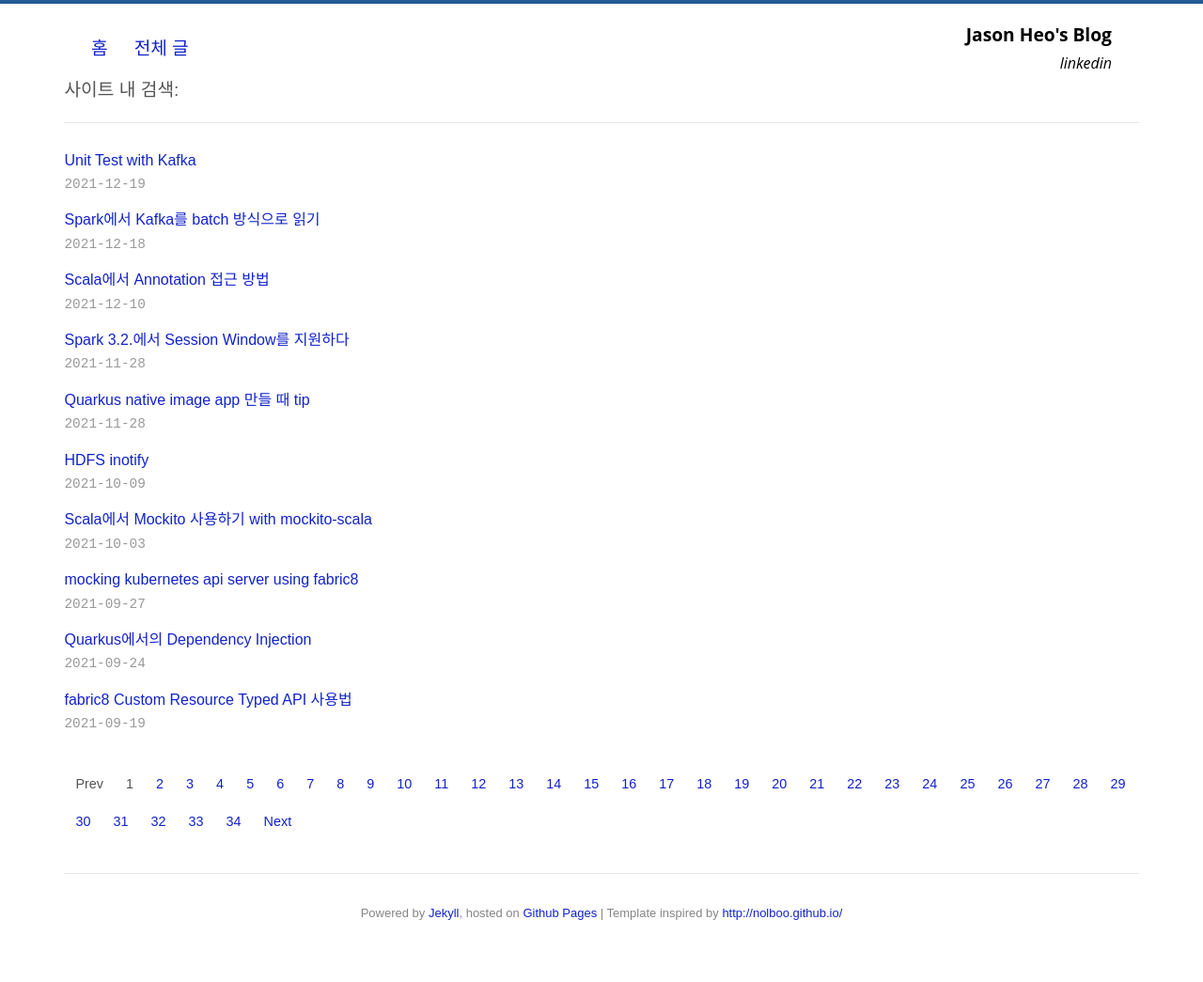
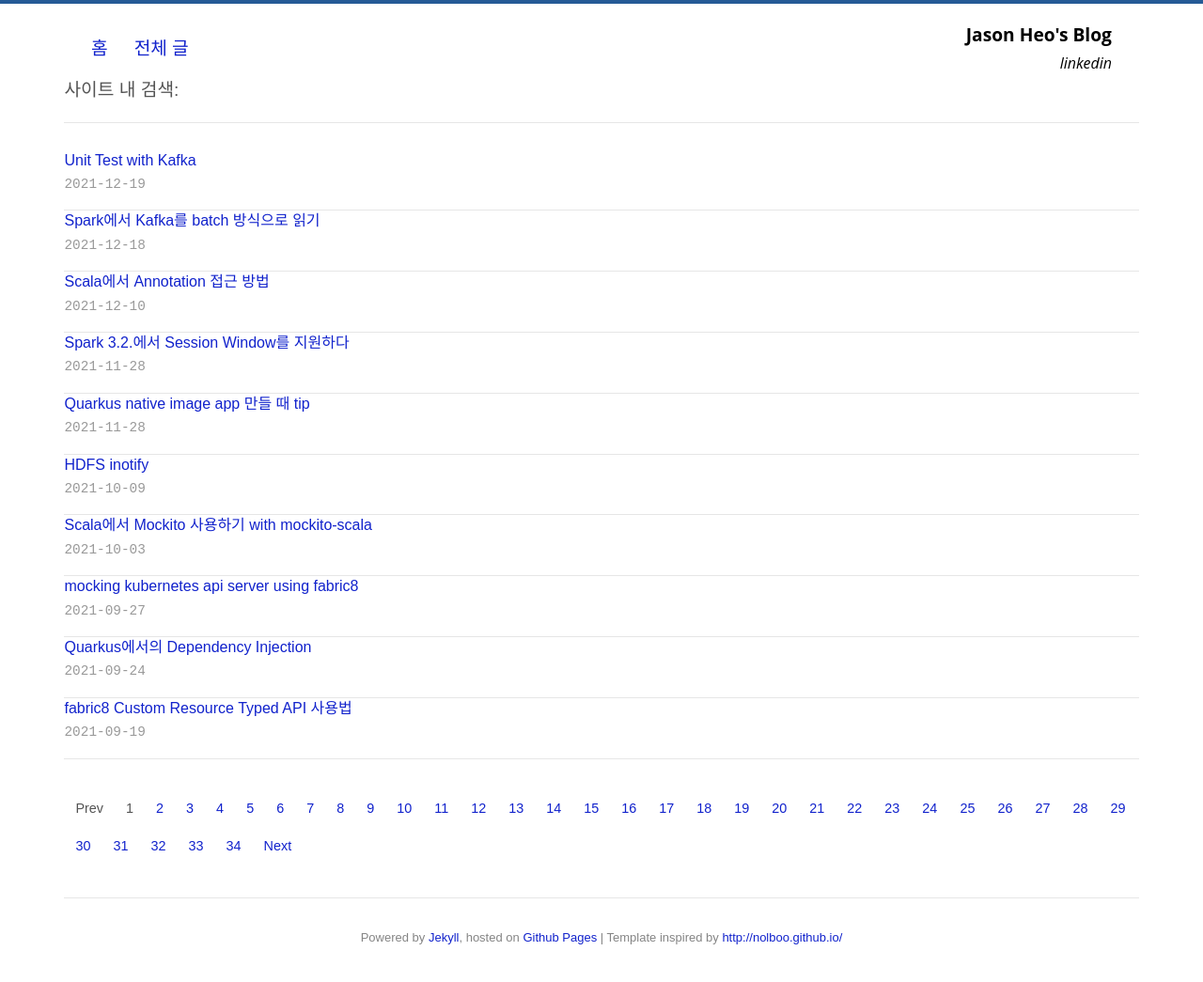
Before and after one commit to jason-heo/jason-heo.github.io, a Jekyll site: the page built from index.html, in a window 1280 px wide. Shown: the whole page at 94% size. Built offline with Jekyll 4.4.1, drawn with Linux system fonts in a browser that asks for light colours; the list of posts is cut into pages by our own code; comment, search, counter and statistics services are not loaded; before the commit the page ends 1019 px from its top, so only the background shows below that.

Commit message:
border bottom 줘봤음

```diff
--- a/index.html
+++ b/index.html
@@ -8,7 +8,7 @@ description: BigData로 즐기는 인생
   <ul class="posts">
     <!-- This loops through the paginated posts -->
     {% for post in paginator.posts %}
-      <li>
+      <li style="border-bottom: solid 0.5px #e6e6e6;">
         <!--<h2>-->
           <a href="{{ post.url }}">{{ post.title }}</a>
         <!--</h2>-->
```
